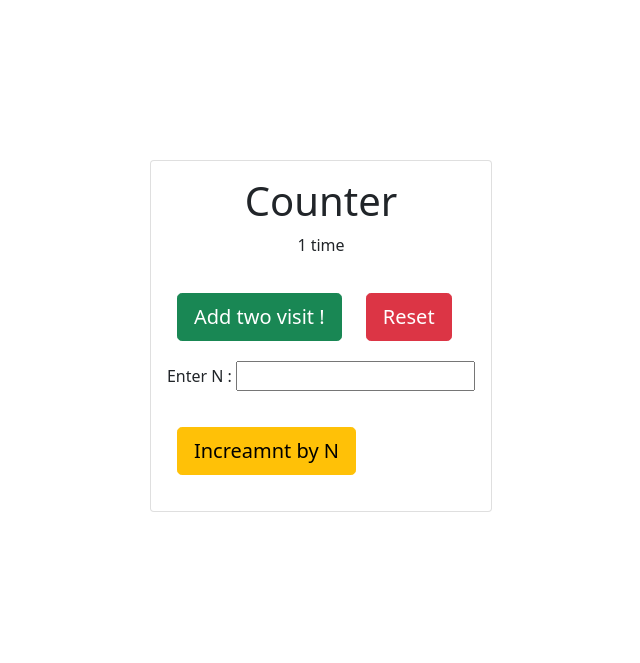
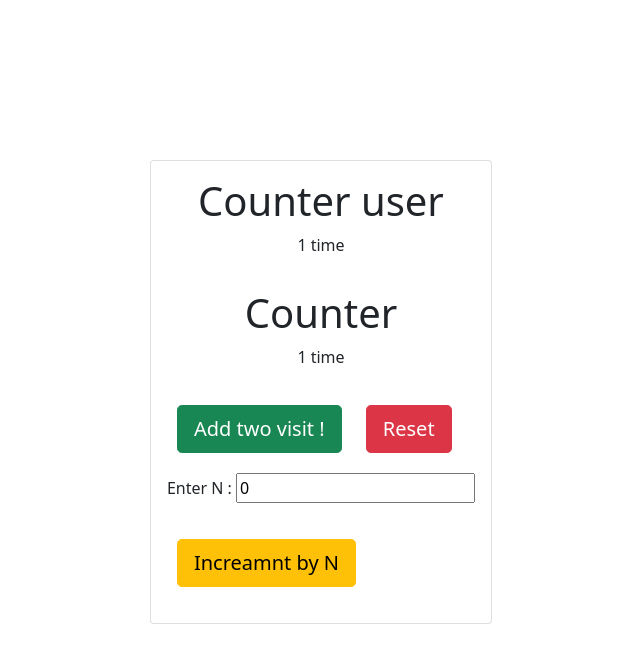
Before and after one commit to mustafataha5/python_stack, a Flask app: page / in a window 1280 px wide. Shown: the top 663 px of the page, without its empty margins (319-959 px from the left). Run offline with Flask 3, Linux system fonts and the light colour scheme.

Commit message:
update counter add user count

```diff
--- a/flask/flask_fundamentals/counter/server.py
+++ b/flask/flask_fundamentals/counter/server.py
@@ -13,6 +13,13 @@ def show():
             session['count'] = session['count'] + 1
     else:
         session['count'] = 1
+
+
+    if 'user_count' in session :
+        if 'from_function' not in session or session['from_function'] == False:
+            session['user_count'] = session['user_count']+1
+    else:
+        session['user_count'] = 1
     session['from_function'] = False
     return render_template("index.html")
 
@@ -26,7 +33,7 @@ def make_count():
     #     session['count'] = 1
     return redirect("/")
 
-@app.route("/destroy_session",methods=['POST'])
+@app.route("/destroy_session")
 def reset_count():
     session.clear()		# clears all keys
     #session.pop('count')		# clears a specific key
--- a/flask/flask_fundamentals/counter/templates/index.html
+++ b/flask/flask_fundamentals/counter/templates/index.html
@@ -14,6 +14,14 @@
           Featured
         </div> -->
         <div class="card-body">
+          <h1 class="card-title">Counter user</h1>
+          {% if 'user_count' in session and  session['user_count'] ==1:   %}
+                <p class="card-text ">{{session['user_count']}} time </p>
+          {%else:%}
+                <p class="card-text ">{{session['user_count']}} times</p>
+          {% endif %}
+        </div>
+        <div class="card-body">
           <h1 class="card-title">Counter</h1>
           {% if 'count' in session and  session['count'] ==1:   %}
                 <p class="card-text ">{{session['count']}} time </p>
@@ -23,12 +31,13 @@
           <form action="/increamt" method="post">
             <button type="submit" class="btn btn-lg btn-success">Add two visit !</button>
           </form>
-          <form action="/destroy_session" method="post">
-            <button type="submit" class="btn btn-lg btn-danger">Reset</button>
-          </form>
+          <a href="/destroy_session" class="btn btn-lg btn-danger">Reset</a>
+          <!-- <form action="/destroy_session" method="post">
+
+          </form> -->
           <div>
             <form action="/increamt_by_n" method="post">
-                <p>Enter N : <input type="number"  name="n"></p>
+                <p>Enter N : <input type="number"  name="n" value=0 min=1 ></p>
                 <button type="submit" class="btn btn-lg btn-warning">Increamnt by N</button>
               </form>
           </div>
```
